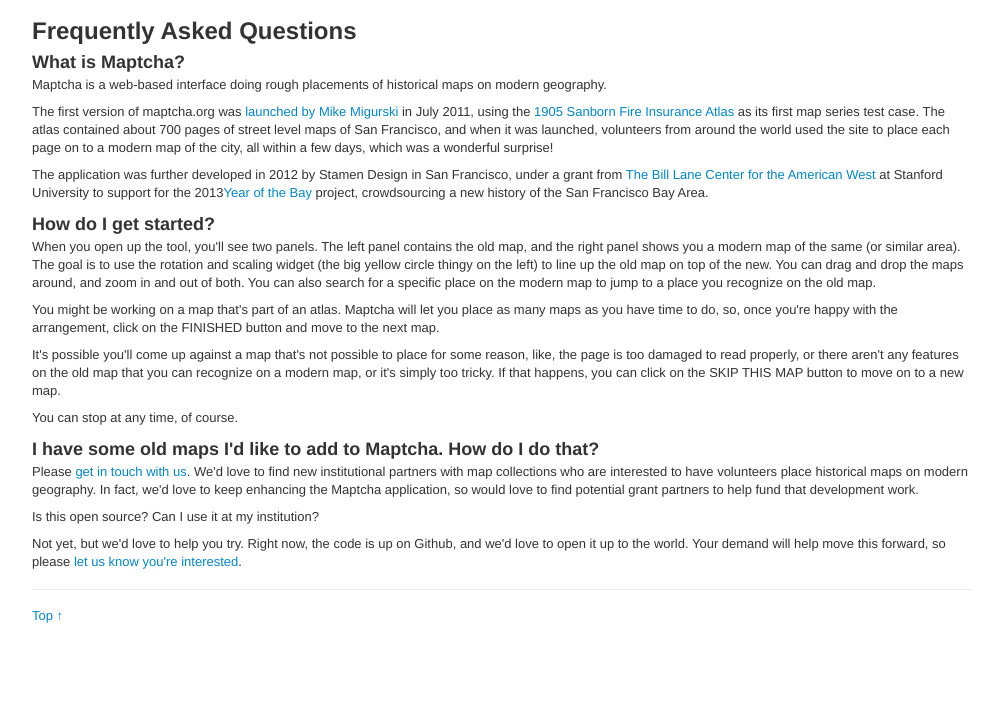
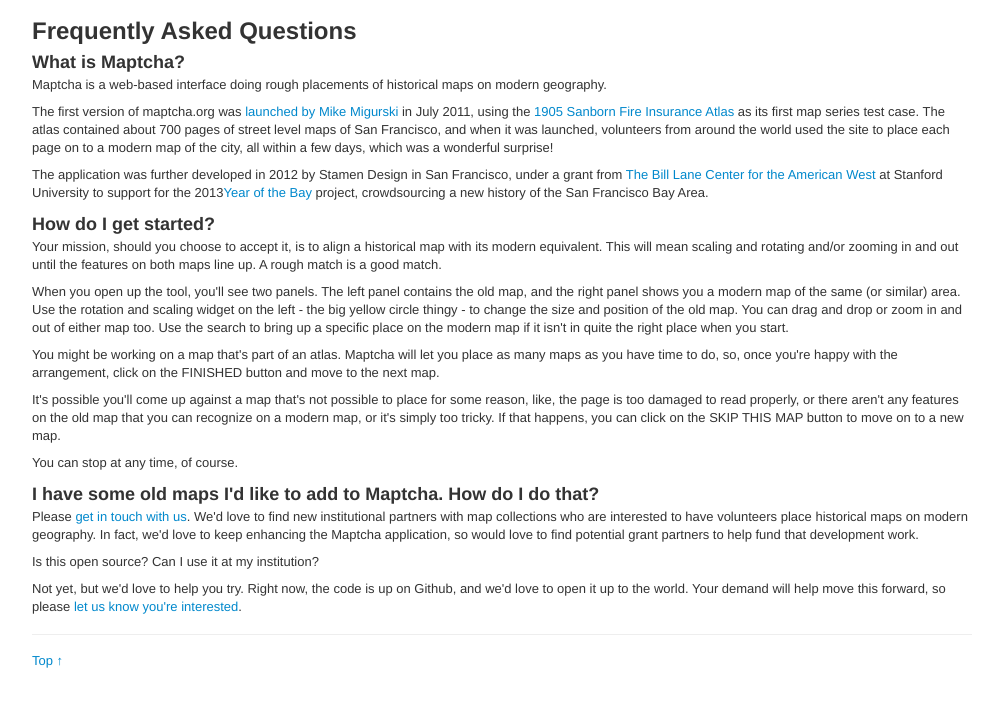
Before and after one commit to stamen/maptcha-v2, a plain HTML site: page edit_ui/templates/faq-public.html in a window 1280 px wide. Shown: the part 71-776 px from the top of the page, without its empty margins (138-1141 px from the left). Drawn offline with Linux system fonts and the light colour scheme.

Commit message:
Tveaks
Yellow BG for zoom buttons

```diff
--- a/edit_ui/static/styles/maptcha.css
+++ b/edit_ui/static/styles/maptcha.css
@@ -15,7 +15,6 @@ dd {
     font-weight:bold;
     font-size:18px;
 }
-
 
 .twenty {
 	margin-top: 20px;
@@ -94,7 +93,7 @@ td.map-title{
     display: block;
     width: 33px;
     height: 33px;
-    background: #F8F801;
+    background: #ffff33;
     color: black;
     text-align: center;
     line-height: 29px;
--- a/edit_ui/templates/faq-public.html
+++ b/edit_ui/templates/faq-public.html
@@ -20,7 +20,8 @@
     <p>The first version of maptcha.org was <a href="http://mike.teczno.com/notes/sanborn-maptcha.html">launched by Mike Migurski</a> in July 2011, using the <a href="http://www.davidrumsey.com/blog/2011/6/27/pre-earthquake-san-francisco-1905-sanborn-insurance-atlas">1905 Sanborn Fire Insurance Atlas</a> as its first map series test case. The atlas contained about 700 pages of street level maps of San Francisco, and when it was launched, volunteers from around the world used the site to place each page on to a modern map of the city, all within a few days, which was a wonderful surprise!</p>
     <p> The application was further developed in 2012 by Stamen Design in San Francisco, under a grant from <a href="http://west.stanford.edu/"> The Bill Lane Center for the American West</a> at Stanford University to support for the 2013<a href="http://www.yearofthebay.org">Year of the Bay</a> project, crowdsourcing a new history of the San Francisco Bay Area.</p>
     <h3>How do I get started?</h3>
-    <p>When you open up the tool, you'll see two panels. The left panel contains the old map, and the right panel shows you a modern map of the same (or similar area). The goal is to use the rotation and scaling widget (the big yellow circle thingy on the left) to line up the old map on top of the new. You can drag and drop the maps around, and zoom in and out of both. You can also search for a specific place on the modern map to jump to a place you recognize on the old map.    </p>
+    <p>Your mission, should you choose to accept it, is to align a historical map with its modern equivalent. This will mean scaling and rotating and/or zooming in and out until the features on both maps line up. A rough match is a good match.</p>
+    <p>When you open up the tool, you'll see two panels. The left panel contains the old map, and the right panel shows you a modern map of the same (or similar) area. Use the rotation and scaling widget on the left - the big yellow circle thingy - to change the size and position of the old map. You can drag and drop or zoom in and out of either map too. Use the search to bring up a specific place on the modern map if it isn't in quite the right place when you start. </p>
     <p>You might be working on a map that's part of an atlas. Maptcha will let you place as many maps as you have time to do, so, once you're happy with the arrangement, click on the FINISHED button and move to the next map.</p>
     <p>It's possible you'll come up against a map that's not possible to place for some reason, like, the page is too damaged to read properly, or there aren't any features on the old map that you can recognize on a modern map, or it's simply too tricky. If that happens, you can click on the SKIP THIS MAP button to move on to a new map.</p>
     <p>You can stop at any time, of course.</p>
```
